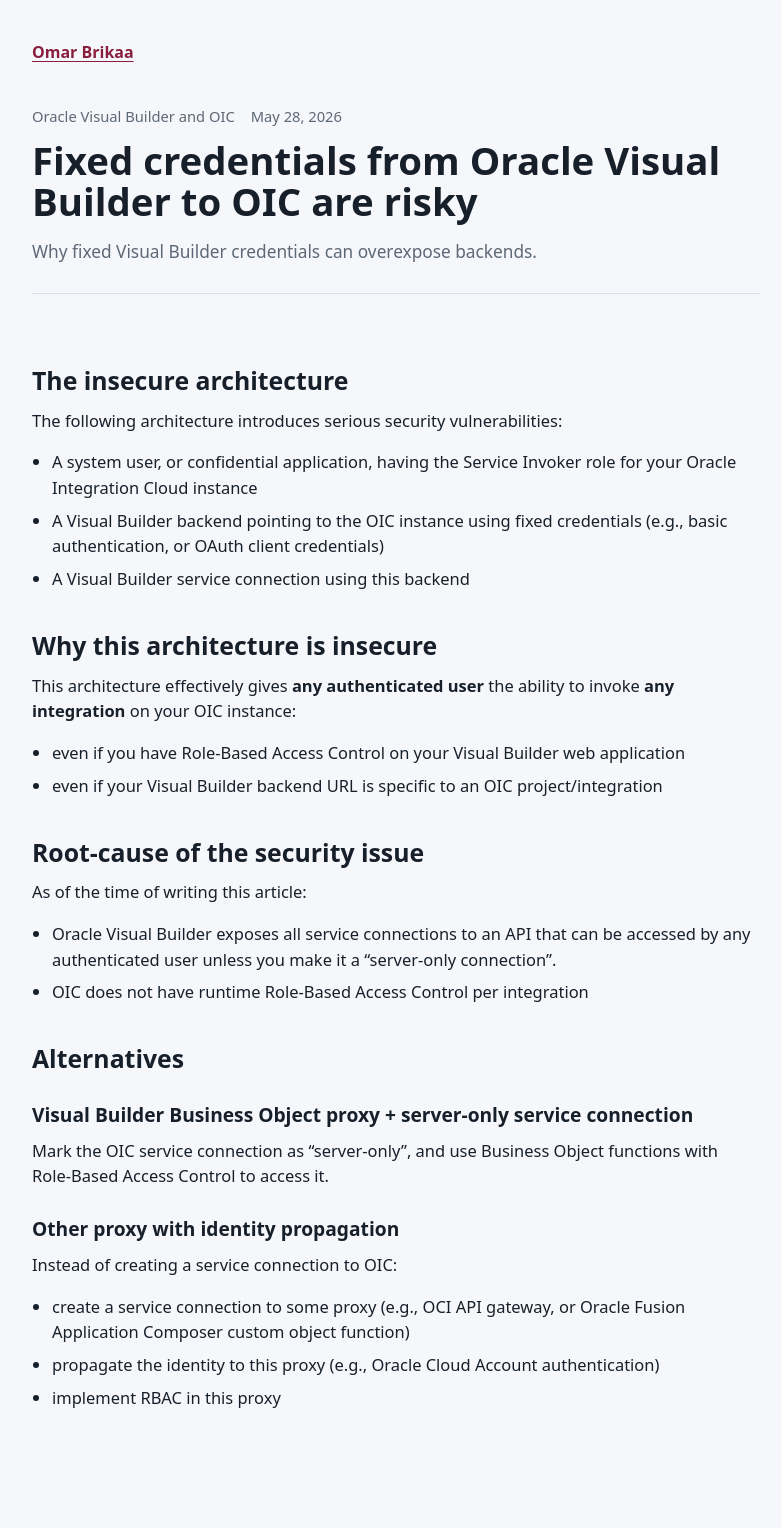
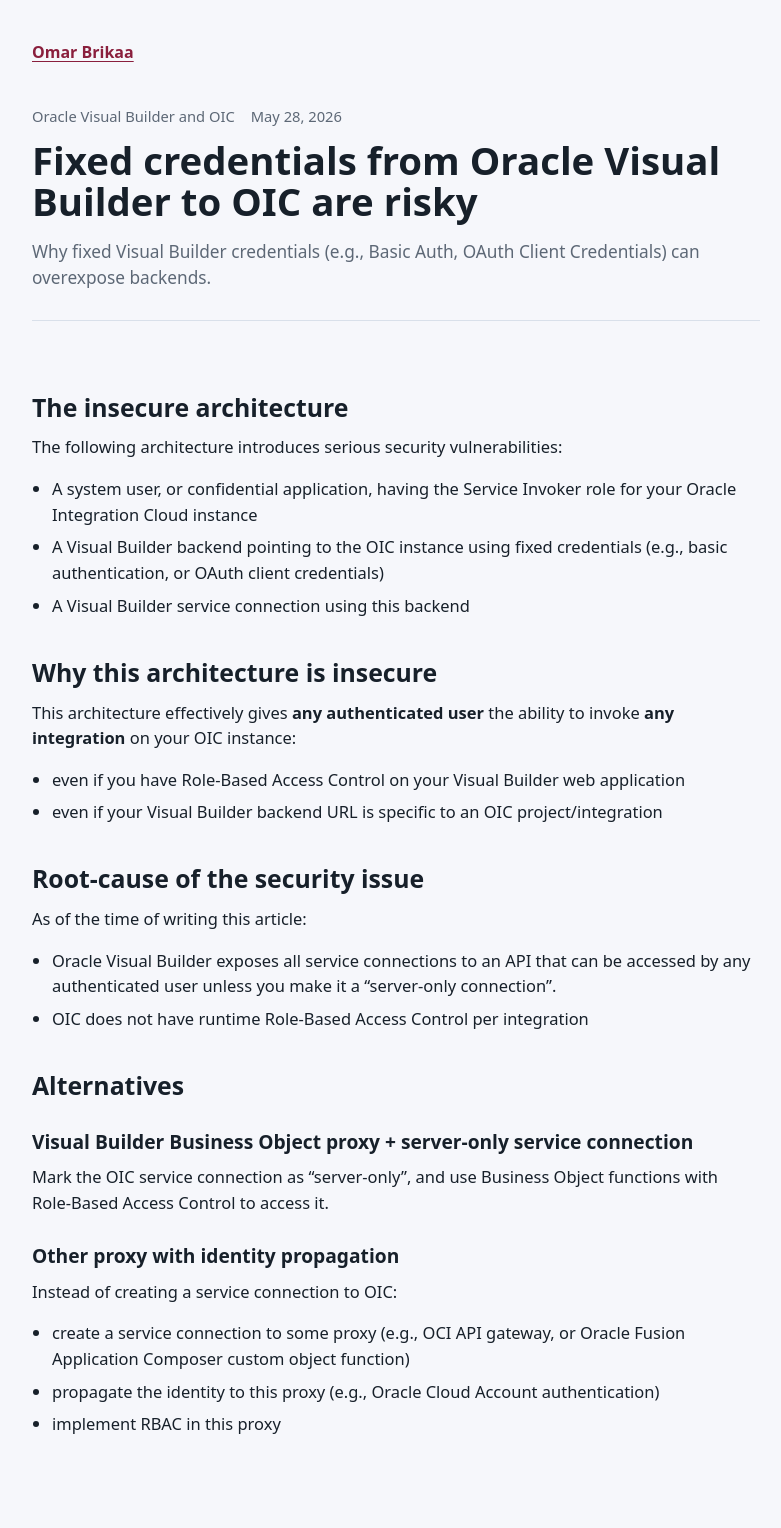
Before and after one commit to Brikaa/brikaa.github.io, a Jekyll site: the page built from visual-builder-oic-fixed-credentials.md, in a window 1280 px wide. Shown: the whole page, without its empty margins (244-1025 px from the left). Built offline with Jekyll 4.4.1, drawn with Linux system fonts in a browser that asks for light colours; before the commit the page ends 1501 px from its top, so only the background shows below that.

Commit message:
Article description

```diff
--- a/visual-builder-oic-fixed-credentials.md
+++ b/visual-builder-oic-fixed-credentials.md
@@ -1,7 +1,7 @@
 ---
 layout: article
 title: Fixed credentials from Oracle Visual Builder to OIC are risky
-description: Why fixed Visual Builder credentials can overexpose backends.
+description: Why fixed Visual Builder credentials (e.g., Basic Auth, OAuth Client Credentials) can overexpose backends.
 date: 2026-05-28
 topic: Oracle Visual Builder and OIC
 article: true
```
